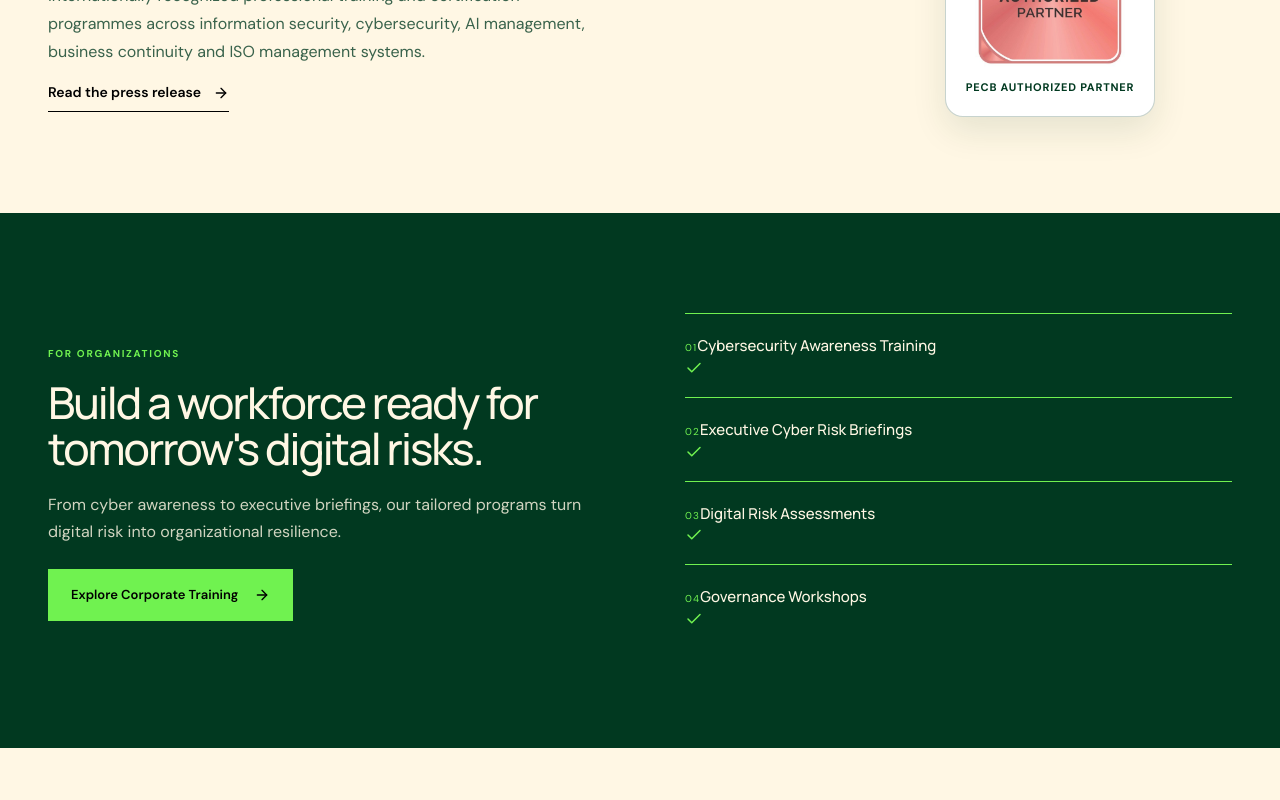
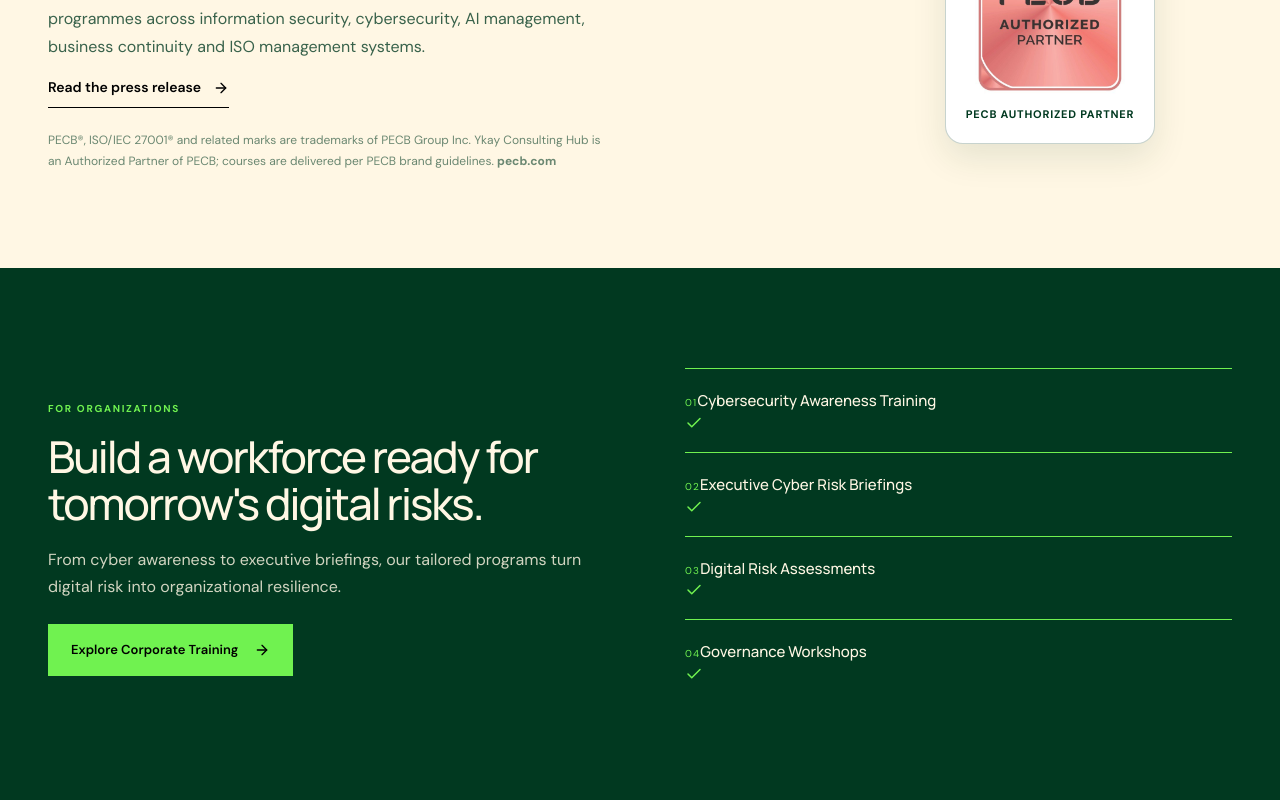
Before and after one commit to Teamthy/CDRL, a Next.js app in the folder apps/web/: page / in a window 1280 px wide. Shown: the part 2780-3580 px from the top of the page. Built offline with nearby package versions, Linux system fonts and the light colour scheme; no server answers.

Commit message:
feat(brand): PECB trademark credit lines + catalogue mapping guide (patch-24)
- Credit line under the homepage PECB partner band (links pecb.com)
- Site-wide footer trademark line (partnership compliance hygiene)
- Roadmap: PECB catalogue mapping as a console checklist

```diff
--- a/apps/web/app/globals.css
+++ b/apps/web/app/globals.css
@@ -1709,3 +1709,8 @@ button.admin-ghost { background: none; border: 1px solid var(--cdrl-border-dark)
 .tutor-zone { display: grid; gap: 14px; margin-top: 10px; padding-top: 18px; border-top: 1px solid var(--cdrl-border-light, rgba(15,30,20,0.14)); }
 .tutor-controls { display: flex; align-items: flex-end; gap: 14px; flex-wrap: wrap; }
 .tutor-controls label { display: grid; gap: 4px; font-size: 11.5px; font-weight: 650; opacity: 0.85; }
+
+/* ─── PATCH-24: PECB trademark credit lines ──────────────────────────────── */
+.pecb-credit { margin-top: 22px; font-size: 12px; line-height: 1.6; opacity: 0.75; max-width: 52ch; }
+.pecb-credit a { color: inherit; font-weight: 650; }
+.site-footer .trademark { padding-bottom: 22px; font-size: 11px; line-height: 1.6; opacity: 0.6; }
--- a/apps/web/components/layout/Footer.tsx
+++ b/apps/web/components/layout/Footer.tsx
@@ -88,6 +88,12 @@ export default function Footer() {
                     <Link href={'/accessibility'}>Accessibility</Link>
                 </span>
             </div>
+            <div className="wrap trademark">
+                <span>
+                    PECB®, ISO/IEC 27001® and related marks are trademarks of PECB Group Inc. Ykay Consulting Hub is an
+                    Authorized Partner of PECB.
+                </span>
+            </div>
         </footer>
     );
 }
--- a/apps/web/components/sections/PecbPartner.tsx
+++ b/apps/web/components/sections/PecbPartner.tsx
@@ -26,6 +26,13 @@ export default function PecbPartner() {
                         <span>Read the press release</span>
                         <ArrowRight />
                     </Link>
+                    <p className="pecb-credit">
+                        PECB®, ISO/IEC 27001® and related marks are trademarks of PECB Group Inc. Ykay Consulting Hub
+                        is an Authorized Partner of PECB; courses are delivered per PECB brand guidelines.{' '}
+                        <a href="https://pecb.com" target="_blank" rel="noopener noreferrer">
+                            pecb.com
+                        </a>
+                    </p>
                 </Reveal>
                 <Reveal className="pecb-badge-wrap" delay={0.1}>
                     <a
```
Also changed, not shown: 1 other file (tests, documents, lock files or other folders).
